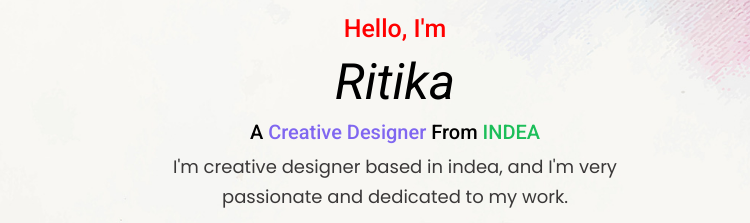
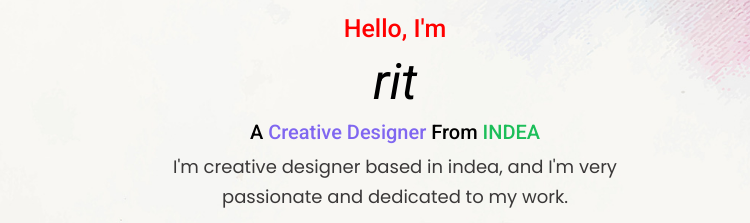
Before and after one commit to ritikaq/ritikaq.github.io, a plain HTML site: page index.html in a window 1280 px wide. Shown: the part 317-540 px from the top of the page, 530-1280 px from the left. Drawn offline with nearby package versions, Linux system fonts and the light colour scheme; a web font is replaced by a local one.

Commit message:
name update

```diff
--- a/index.html
+++ b/index.html
@@ -80,7 +80,7 @@
                 </div>
                 <div class="col-12 col-md-12 col-lg-6 main_heading">
                     <h5> Hello, I'm </h5>
-                    <h3 class="animate__animated animate__bounce animate__backInDown"><i>Ritika</i></h3>
+                    <h3 class="animate__animated animate__bounce animate__backInDown"><i>rit</i></h3>
                     <h4 class=" ">A <span style="color: #8067f0;">Creative Designer</span> From <span
                             style="color: #1cbe59">INDEA</span> </h4>
                     <p class="  ">I'm creative designer based in indea, and I'm very passionate and dedicated to my
```
